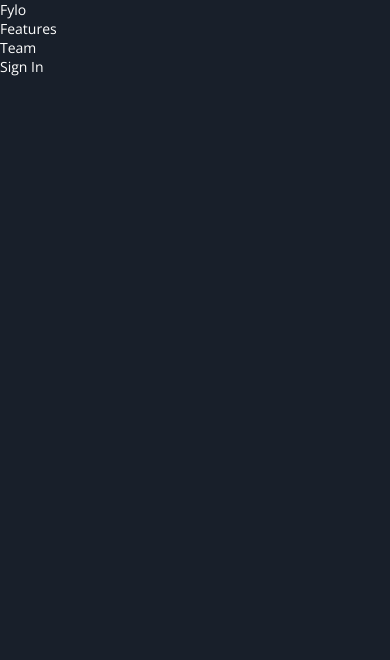
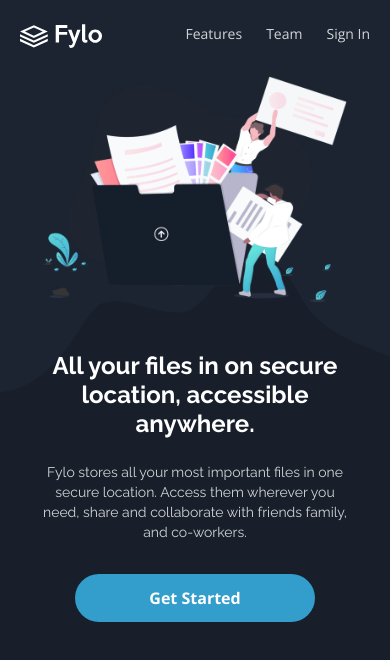
Before and after one commit to calebesg/fily-landing-page, a plain HTML site: page index.html in a window 390 px wide. Drawn offline with nearby package versions, Linux system fonts and the light colour scheme.

Commit message:
created header mobile

```diff
--- a/index.html
+++ b/index.html
@@ -22,24 +22,43 @@
     <link rel="stylesheet" href="./styles/style.css" />
   </head>
   <body>
-    <header>
+    <header class="header">
       <div class="header-navbar">
-        <a class="navbar-brand" href="#">Fylo</a>
+        <a class="header-navbar-brand" href="#">
+          <img src="./images/logo.svg" alt="Logo Fylo" />
+        </a>
 
-        <nav class="navbar-menu">
-          <ul class="navbar-menu-options">
-            <li class="navbar-menu-options-item">
+        <nav class="header-navbar-menu">
+          <ul class="header-navbar-menu-options">
+            <li>
               <a href="#">Features</a>
             </li>
-            <li class="navbar-menu-options-item">
+            <li>
               <a href="#">Team</a>
             </li>
-            <li class="navbar-menu-options-item">
+            <li>
               <a href="#">Sign In</a>
             </li>
           </ul>
         </nav>
       </div>
+
+      <section class="header-banner">
+        <img src="./images/illustration-intro.png" alt="" aria-hidden="true" />
+
+        <div class="header-banner-content">
+          <h1 class="header-banner-content-title">
+            All your files in on secure location, accessible anywhere.
+          </h1>
+          <p class="header-banner-content-description">
+            Fylo stores all your most important files in one secure location.
+            Access them wherever you need, share and collaborate with friends
+            family, and co-workers.
+          </p>
+
+          <button>Get Started</button>
+        </div>
+      </section>
     </header>
   </body>
 </html>
--- /dev/null
+++ b/sass/_header.sass
@@ -0,0 +1,69 @@
+@use 'variables'
+
+.header
+  width: 100%
+  background: url('../images/bg-curvy-mobile.svg') no-repeat variables.$email-sign
+  background-position: bottom
+  background-size: 100%
+  padding-bottom: 100px
+
+  &-navbar
+    display: flex
+    justify-content: space-between
+    padding: 1.5rem 1.25rem
+
+    &-brand
+      img
+        width: 82px
+
+    &-menu
+      &-options
+        display: flex
+        align-items: center
+        gap: 1.5rem
+
+        li a
+          opacity: .8
+          transition: all .3s
+
+          &:hover
+            opacity: 1
+            text-decoration: underline
+
+  &-banner
+    position: relative
+    width: 78%
+    margin: 0 auto
+    text-align: center
+    font-family: 'Raleway', sans-serif
+    color: variables.$white
+
+    img
+      width: 100%
+
+    &-content
+      position: absolute
+      margin-top: 46px
+
+      &-title
+        font-size: 1.5rem
+
+      &-description
+        margin-top: 24px
+        line-height: 1.25rem
+        opacity: .8
+
+      button
+        margin-top: 32px
+        width: 240px
+        height: 3rem
+        border-radius: 1.5rem
+        border: none
+        color: variables.$white
+        background-color: variables.$blue
+        font-size: 1rem
+        cursor: pointer
+        transition: background .3s
+
+        &:hover
+          background-color: variables.$cyan
--- a/sass/_reset.sass
+++ b/sass/_reset.sass
@@ -10,8 +10,13 @@
 body
   // font-family: 'Raleway', sans-serif
   font-family: 'Open Sans', sans-serif
-  background-color: variables.$bg-main
+  background: variables.$bg-main
   font-size: 14px
+  min-height: 100vh
+
+button
+  font-family: 'Open Sans', sans-serif
+  font-weight: 800
 
 ul
   list-style: none
--- a/sass/_variables.sass
+++ b/sass/_variables.sass
@@ -1,5 +1,5 @@
 $email-sign:  hsl(217, 28%, 15%)
-$bg-main:  hsl(218, 28%, 13%)
+$bg-main:  #181F2B
 $bg-footer: hsl(216, 53%, 9%)
 $bg-testimonial: hsl(219, 30%, 18%)
 $cyan: hsl(176, 68%, 64%)
--- a/sass/style.sass
+++ b/sass/style.sass
@@ -1,2 +1,2 @@
 @use 'reset'
-@use 'variables'
+@use 'header'
```
Also changed, not shown: styles/style.css, 1 other file.
